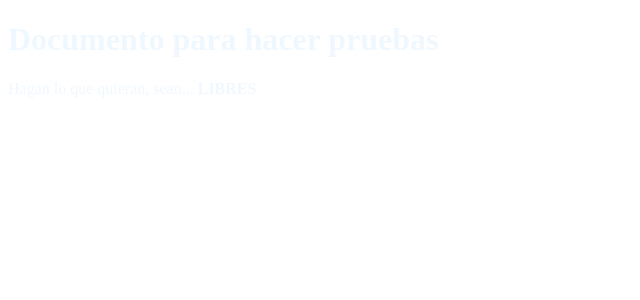
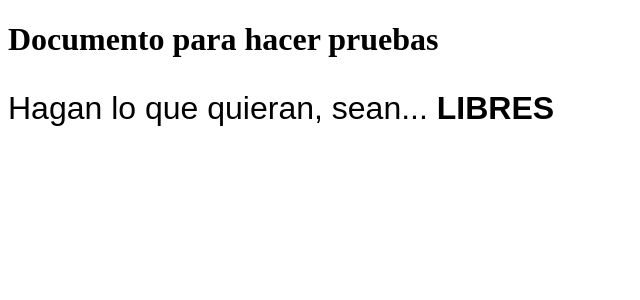
Before and after one commit to nicolascorderodev/proyecto-sonrisas-inclusivas, a Python web app: template templates/pruebas.html in a window 1280 px wide. Shown: the top 300 px of the page, without its empty margins (0-640 px from the left). Run offline with Jinja, Linux system fonts and the light colour scheme; the template is opened without the code that fills it, so the values that code supplies are empty.

Commit message:
Practica

```diff
--- a/styles/prueba.css
+++ b/styles/prueba.css
@@ -1,3 +1,13 @@
-body {
-    color: aliceblue;
+p {
+    font-family: Arial, Helvetica, sans-serif;
+    font-size: 32px;
 }
+#rojo {
+    color: red;
+}
+.azul {
+    color: blue;
+}
+.pequeño {
+    font-size: 18px;
+}
--- a/templates/pruebas.html
+++ b/templates/pruebas.html
@@ -4,7 +4,6 @@
     <meta charset="UTF-8">
     <meta name="viewport" content="width=device-width, initial-scale=1.0">
     <title>Pruebas Proyecto</title>
-    <link rel="shortcut icon" href="../img/icono.png" type="image/x-icon">
     <link rel="stylesheet" href="../styles/prueba.css">
 </head>
 <body>
```
